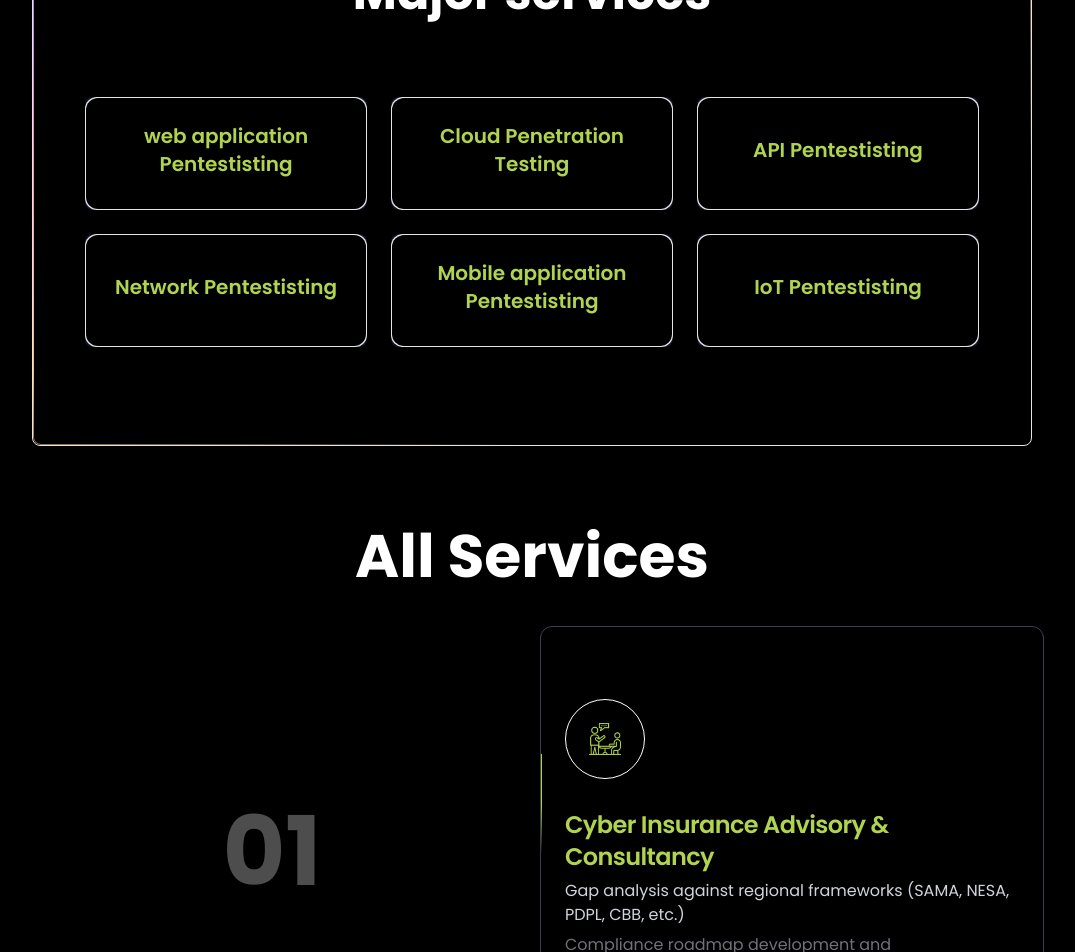
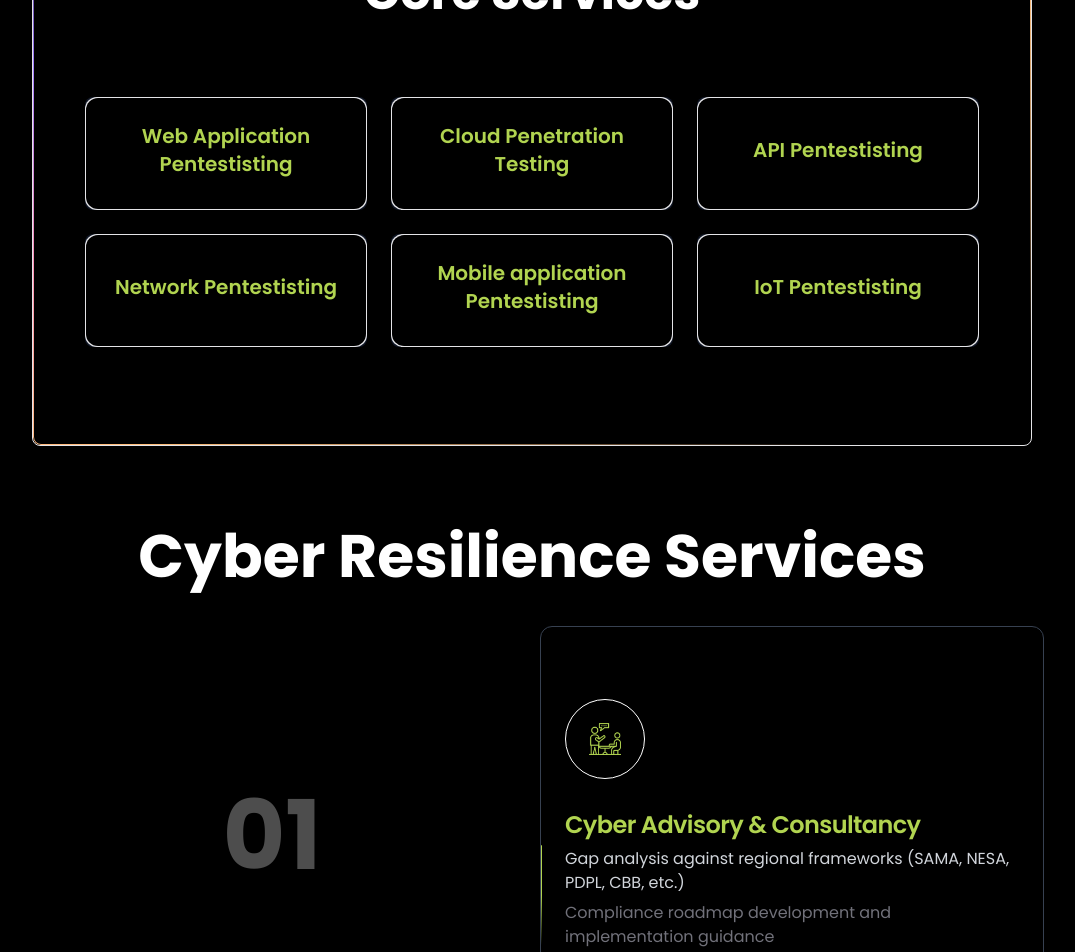
Before and after one commit to sujaykumar007/cyberprobe-X, a Next.js app: page /services in a window 1280 px wide. Shown: the part 260-1212 px from the top of the page, without its empty margins (108-1183 px from the left). Built offline with nearby package versions, Linux system fonts and the light colour scheme.

Commit message:
solved all design issues

```diff
--- a/app/api/email/route.ts
+++ b/app/api/email/route.ts
@@ -3,31 +3,34 @@ import emailjs from '@emailjs/nodejs'
 
 export async function POST(req: Request) {
   try {
-    const { name, email, message } = await req.json()
+    const { name, email, companyName, designation, phone, message } = await req.json()
 
-    if (!name || !email || !message) {
+    if (!name || !email || !companyName || !designation || !phone || !message) {
       return NextResponse.json({ success: false, message: 'All fields are required.' }, { status: 400 })
     }
 
-   if (!process.env.EMAILJS_SERVICE_ID || !process.env.EMAILJS_TEMPLATE_ID || !process.env.EMAILJS_PUBLIC_KEY) {
+    if (!process.env.EMAILJS_SERVICE_ID || !process.env.EMAILJS_TEMPLATE_ID || !process.env.EMAILJS_PUBLIC_KEY || !process.env.EMAILJS_PRIVATE_KEY) {
       return NextResponse.json({ success: false, message: 'Email.js credentials are not set.' }, { status: 500 })
     }
 
     const response = await emailjs.send(
-
       process.env.EMAILJS_SERVICE_ID,
       process.env.EMAILJS_TEMPLATE_ID,
       {
         to_name: 'Support Team',
         from_name: name,
         from_email: email,
+        company_name: companyName,
+        designation: designation,
+        phone: phone,
         message: message
       },
       {
         publicKey: process.env.EMAILJS_PUBLIC_KEY!,
-        privateKey: process.env.EMAILJS_PRIVATE_KEY!, // Add this for additional security
+        privateKey: process.env.EMAILJS_PRIVATE_KEY!,
       }
     )
+
     return NextResponse.json({ success: true, message: 'Email sent successfully!' })
   } catch (error) {
     console.error('Error sending email:', error)
--- a/app/custom-components/Navbar.tsx
+++ b/app/custom-components/Navbar.tsx
@@ -55,7 +55,7 @@ export default function Navbar() {
             <div className={`flex items-center gap-4 ${isScroll ? "" : "text-black"}`}>
 
                 <Link href="/contact" className={`hidden lg:flex items-center gap-3 px-10 py-2.5 border font-medium text-lg border-gray-500 rounded-2xl ml-4 relative overflow-hidden group transition-colors duration-500  hover:text-black ${isScroll ? "text-white" : "text-black"}`}>
-                    <span className="relative z-10">Contact Us</span>
+                    <span className="relative z-10">Schedule Demo</span>
                     <span className="absolute inset-0 bg-[#b1d450] scale-x-0 origin-left transition-transform duration-1000 ease-out group-hover:scale-x-100"></span>
                 </Link>
 
--- a/app/custom-components/ServiceCard.tsx
+++ b/app/custom-components/ServiceCard.tsx
@@ -17,7 +17,7 @@ const services = [
 
   {
     id: 1,
-    name: "Cyber Insurance Advisory & Consultancy",
+    name: "Cyber Advisory & Consultancy",
     description: "Gap analysis against regional frameworks (SAMA, NESA, PDPL, CBB, etc.)",
     description1: "Compliance roadmap development and implementation guidance"
   },
@@ -53,45 +53,9 @@ const services = [
   },
   {
     id: 7,
-    name: "Penetration Testing",
-    description: "Security control implementation guidance",
-    description1: "Mitigation strategy development and execution support"
-  },
-  {
-    id: 8,
     name: "PCI DSS Compliance",
     description: "Gap assessment against latest PCI DSS requirements",
     description1: "Remediation planning and certification preparation"
-  },
-  {
-    id: 9,
-    name: "Web Application Penetration Testing",
-    description: "Identifying and fixing security vulnerabilities in web applications"
-  },
-  {
-    id: 10,
-    name: "Cloud Penetration Testing",
-    description: "Assessing cloud environments for misconfigurations and security risks."
-  },
-  {
-    id: 11,
-    name: "API Penetration Testing",
-    description: "Securing APIs by identifying vulnerabilities that could lead to data breaches."
-  },
-  {
-    id: 12,
-    name: "Network Penetration Testing",
-    description: "Evaluating network infrastructure to detect and mitigate security flaws"
-  },
-  {
-    id: 13,
-    name: "Mobile Application Penetration Testing",
-    description: "Testing mobile applications for vulnerabilities in storage, communication, and authentication"
-  },
-  {
-    id: 14,
-    name: "IoT Penetration Testing",
-    description: "Uncovering security weaknesses in IoT devices and their ecosystem"
   }
 ]
 
--- a/app/custom-components/ServiceHero.tsx
+++ b/app/custom-components/ServiceHero.tsx
@@ -5,7 +5,7 @@ export default function ServiceHero() {
     const services = [
         {
           id: 1,
-          name: "web application Pentestisting",
+          name: "Web Application Pentestisting",
           description: "Identifying and fixing security vulnerabilities in web applications",
         },
         {
@@ -44,7 +44,7 @@ export default function ServiceHero() {
       color={["#A07CFE", "#FE8FB5", "#FFBE7B"]}
     >
          <h1 className="text-2xl sm:text-4xl md:text-5xl lg:text-5xl font-extrabold py-10 text-white"  style={{textAlign:'center'}}>
-              Major  services
+            Core Services
         </h1>
       <div className=" grid md:grid-cols-3 grid-cols-1 h-[500px] w-full gap-6 lg:h-[250px] lg:flex-row my-10 px-10">
         {services.map((advantage, index) => (
--- a/app/custom-components/Training.tsx
+++ b/app/custom-components/Training.tsx
@@ -23,7 +23,7 @@ export function Training() {
     <div className="w-full flex flex-col items-center justify-center bg-black py-12">
       <h1 className="text-2xl sm:text-4xl md:text-5xl lg:text-5xl font-extrabold text-white text-center">
         Practical Security Training By{" "}
-        <span className="text-primary-yellow">CyberprobeX</span>
+        <span className="text-primary-yellow">CyberProbeX</span>
       </h1>
 
       <div className="grid grid-cols-1 md:grid-cols-2 lg:grid-cols-3 gap-6 w-full max-w-6xl px-6 mt-6">
--- a/app/custom-components/faq.tsx
+++ b/app/custom-components/faq.tsx
@@ -5,7 +5,7 @@ import {
   AccordionTrigger,
 } from "@/components/ui/accordion";
 
-export function AccordionDemo() {
+export function Traning() {
   return (
     <div className="w-full px-4 md:px-8 py-12 bg-black text-white">
       <div className="max-w-6xl mx-auto grid grid-cols-1 md:grid-cols-2 gap-10 items-center text-center md:text-left">
@@ -27,14 +27,6 @@ export function AccordionDemo() {
         {/* Accordion Section */}
         <div className="w-full">
           <Accordion type="single" collapsible className="w-full">
-            <AccordionItem value="item-1">
-              <AccordionTrigger className="text-primary-yellow">
-              What is CyberProbeX?
-              </AccordionTrigger>
-              <AccordionContent>
-              CyberProbeX is a cybersecurity company offering penetration testing, compliance, and risk management services across India, the UK, and Dubai. We specialize in proactive security solutions to protect businesses from evolving cyber threats.
-              </AccordionContent>
-            </AccordionItem>
             <AccordionItem value="item-2">
               <AccordionTrigger className="text-primary-yellow">
               What makes CyberprobeX different from other cybersecurity companies?
--- a/app/custom-components/swiperComponents.tsx
+++ b/app/custom-components/swiperComponents.tsx
@@ -90,7 +90,7 @@ const SwiperComponent: React.FC = () => {
 
 
   return (
-    <div className="flex flex-col lg:flex-row items-center justify-center mt-10 text-white p-5 text-center container overflow-hidden">
+    <div className="flex flex-col lg:flex-row items-center justify-center  text-white  text-center  overflow-hidden">
       <div className="text-2xl sm:text-3xl md:text-4xl lg:text-5xl font-extrabold leading-tight max-w-5xl">
         <h1 className="mb-2">What are the different types of <span className="text-primary-yellow">penetration testing</span>?</h1>
       </div>
@@ -102,11 +102,11 @@ const SwiperComponent: React.FC = () => {
 
             autoplay={{ delay: 1000, disableOnInteraction: false }}
             modules={[EffectCards,Autoplay]}
-            className="w-full max-w-xs sm:max-w-sm md:max-w-md lg:max-w-lg xl:max-w-xl h-[300px]"
+            className="w-full max-w-xs sm:max-w-sm md:max-w-md lg:max-w-lg xl:max-w-xl h-[300px] mb-16"
 
           >
            { content.map((item, index) => (
-            <SwiperSlide className="flex items-center justify-center  bg-black border text-white text-xl font-bold md:p-8 rounded-lg" key={index}>
+            <SwiperSlide className="flex items-center justify-center bg-black border text-white text-xl font-bold md:p-8 rounded-lg" key={index}>
               <div className="flex flex-col items-center justify-center my-5 md:my-10">
                 <h2 className="text-2xl font-bold text-primary-yellow ">{item.name}</h2>
                 <p className="text-md text-white m-10 pb-10">{item.description}</p>
--- a/app/custom-components/whyUs.tsx
+++ b/app/custom-components/whyUs.tsx
@@ -32,10 +32,11 @@ export default function About() {
         </h1>
         <h1 className="text-primary-yellow text-3xl sm:text-5xl md:text-6xl lg:text-7xl font-extrabold mt-3">
           CyberProbeX
+          {/* <span className="text-3xl sm:text-5xl md:text-6xl lg:text-7xl font-extrabold leading-tight text-white mt-3">
+          ?
+        </span> */}
         </h1>
-        <h1 className="text-2xl sm:text-4xl md:text-5xl lg:text-6xl font-extrabold leading-tight text-white mt-3">
-          Pen Testing
-        </h1>
+
       </div>
 
       {/* Carousel Section */}
--- a/app/services/page.tsx
+++ b/app/services/page.tsx
@@ -20,7 +20,7 @@ export default function Services() {
       {/* Services Heading */}
       <div className="flex items-center justify-center text-center px-4">
         <h1 className="text-2xl sm:text-4xl md:text-5xl lg:text-6xl font-extrabold py-10 text-white">
-          All Services
+          Cyber Resilience Services
         </h1>
       </div>
 
```
Also changed, not shown: app/about/page.tsx (+13 -9 lines), app/custom-components/ContactForm.tsx (+18 -5 lines), app/page.tsx (+25 -19 lines).
